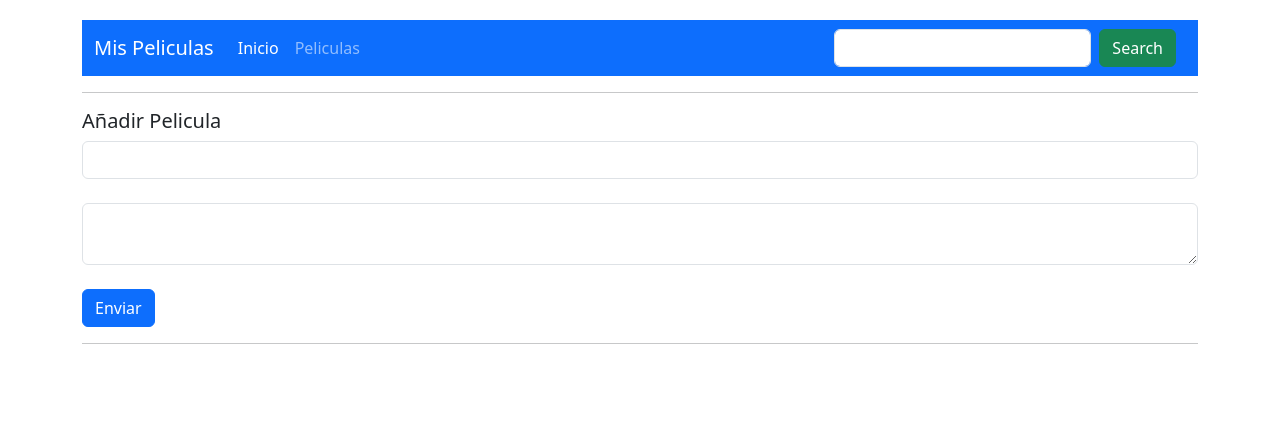
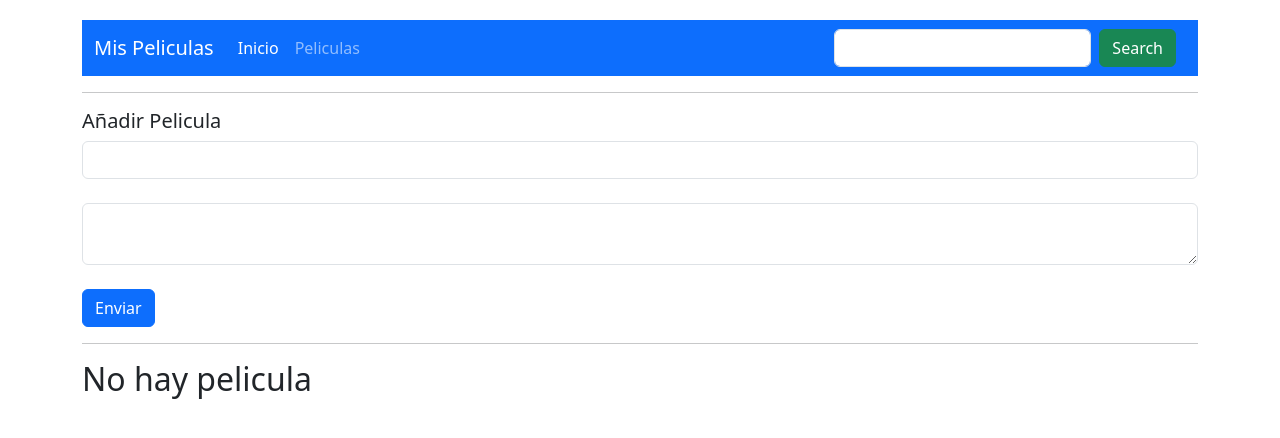
Before and after one commit to saulsistemas/CURSO_REACT, a React (Vite) app in the folder 04HOOKS/hook-app/: page / in a window 1280 px wide. Shown: the top 438 px of the page. Built offline with nearby package versions, Linux system fonts and the light colour scheme.

Commit message:
OBTENER LISTADO DE LOCAL STORAGE

```diff
--- a/04HOOKS/hook-app/src/REACT-VICTOR-ROBLES/05-projecto-peliculas/componentes/Listado.jsx
+++ b/04HOOKS/hook-app/src/REACT-VICTOR-ROBLES/05-projecto-peliculas/componentes/Listado.jsx
@@ -17,7 +17,7 @@ export const Listado = function () {
 
     return (
         <>
-            { listado && listado.map(function (pelicula) {
+            { listado ? listado.map(function (pelicula) {
                 return  <div className="col-md-3" key={pelicula.id}>
                             <div className="card">
                                 <div className="card-header">
@@ -32,7 +32,7 @@ export const Listado = function () {
                                 </div>
                             </div>
                         </div>
-            })}
+            }): <h2>No hay pelicula</h2>}
         </>
     )
 }
```
